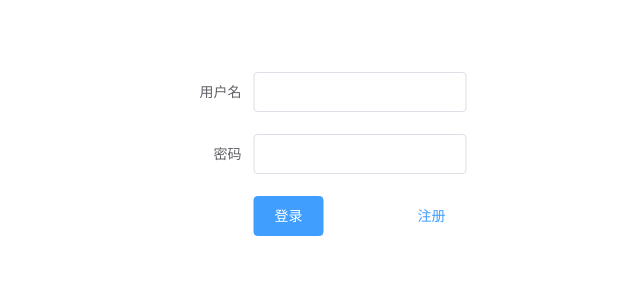
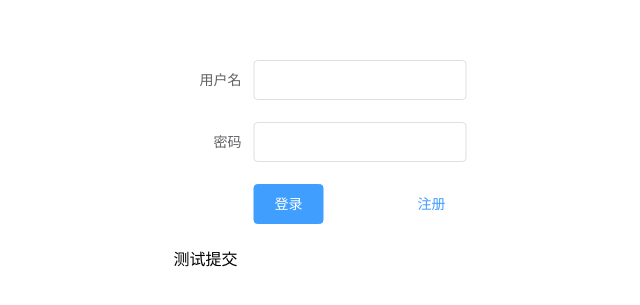
Before and after one commit to FioreMoonlight/ERP_vue, a Vue app: page / in a window 1280 px wide. Shown: the part 235-540 px from the top of the page, without its empty margins (320-960 px from the left). Built offline with nearby package versions, Linux system fonts and the light colour scheme.

Commit message:
测试提交

```diff
--- a/src/pages/Login.vue
+++ b/src/pages/Login.vue
@@ -19,7 +19,7 @@
             <el-button class="right" type="text" @click="zhuce">注册</el-button>
           </el-form-item>
         </el-form>
-
+        测试提交
     </div>
 </template>
 
```
